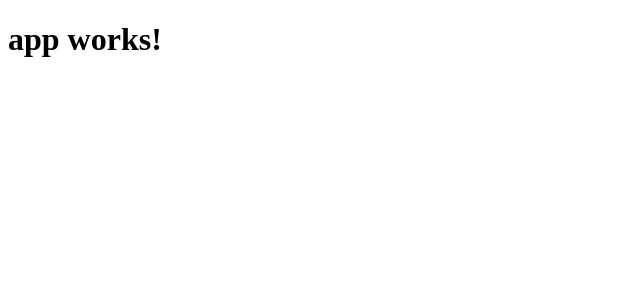
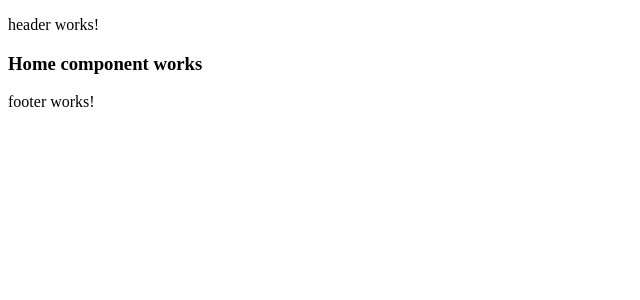
Before and after one commit to biwin/game-listing, an Angular app in the folder angular-client/: page / in a window 1280 px wide. Shown: the top 300 px of the page, without its empty margins (0-640 px from the left). Built offline with nearby package versions, Linux system fonts and the light colour scheme.

Commit message:
loads barebone route

```diff
--- a/angular-client/src/app/app.component.html
+++ b/angular-client/src/app/app.component.html
@@ -1,3 +1 @@
-<h1>
-  {{title}}
-</h1>
+<router-outlet></router-outlet>
--- a/angular-client/src/app/pages/home/home.component.html
+++ b/angular-client/src/app/pages/home/home.component.html
@@ -1,3 +1,5 @@
-<p>
-  home works!
-</p>
+<app-header></app-header>
+<h3>Home component works</h3>
+
+
+<app-footer></app-footer>
```
